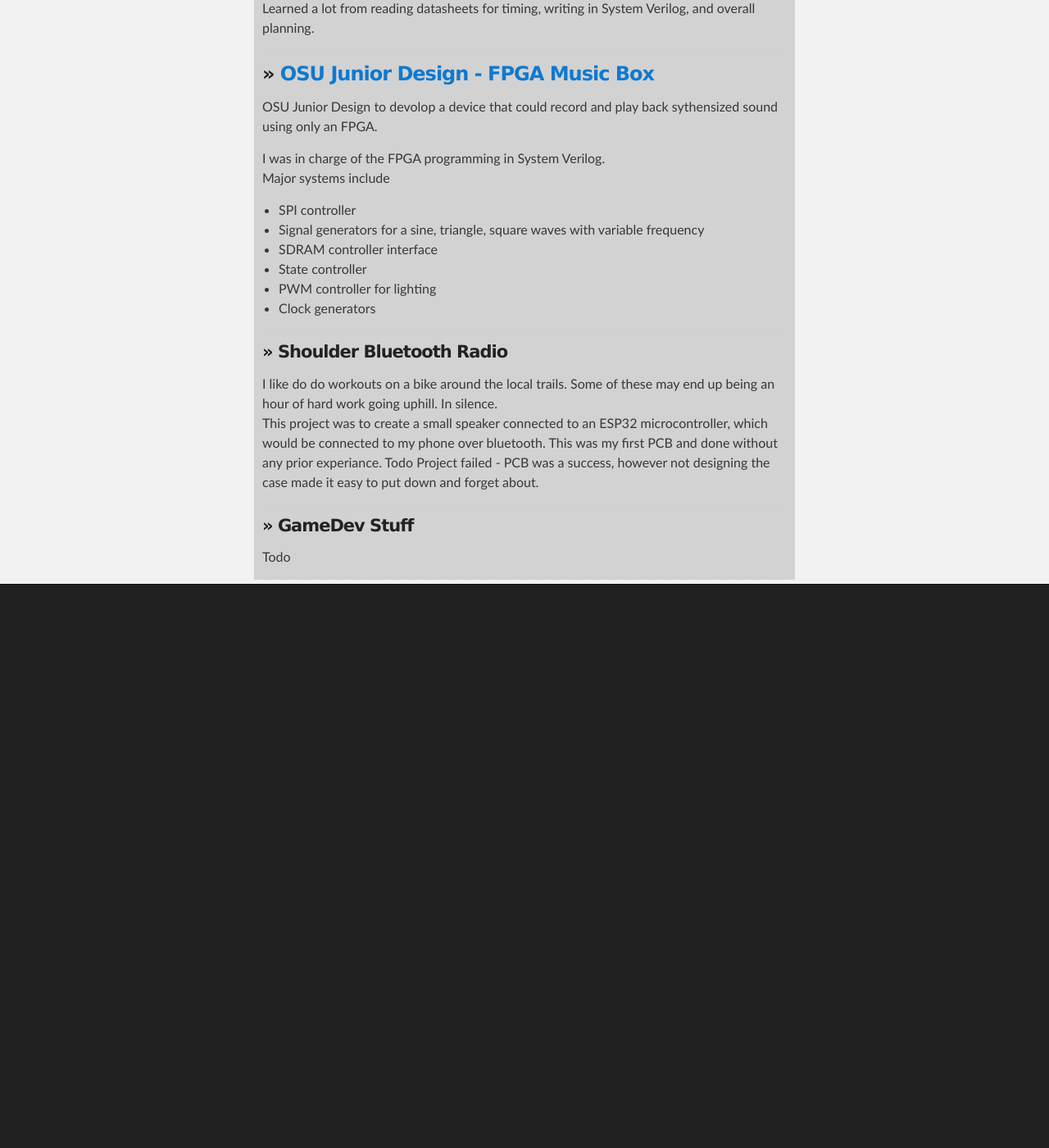
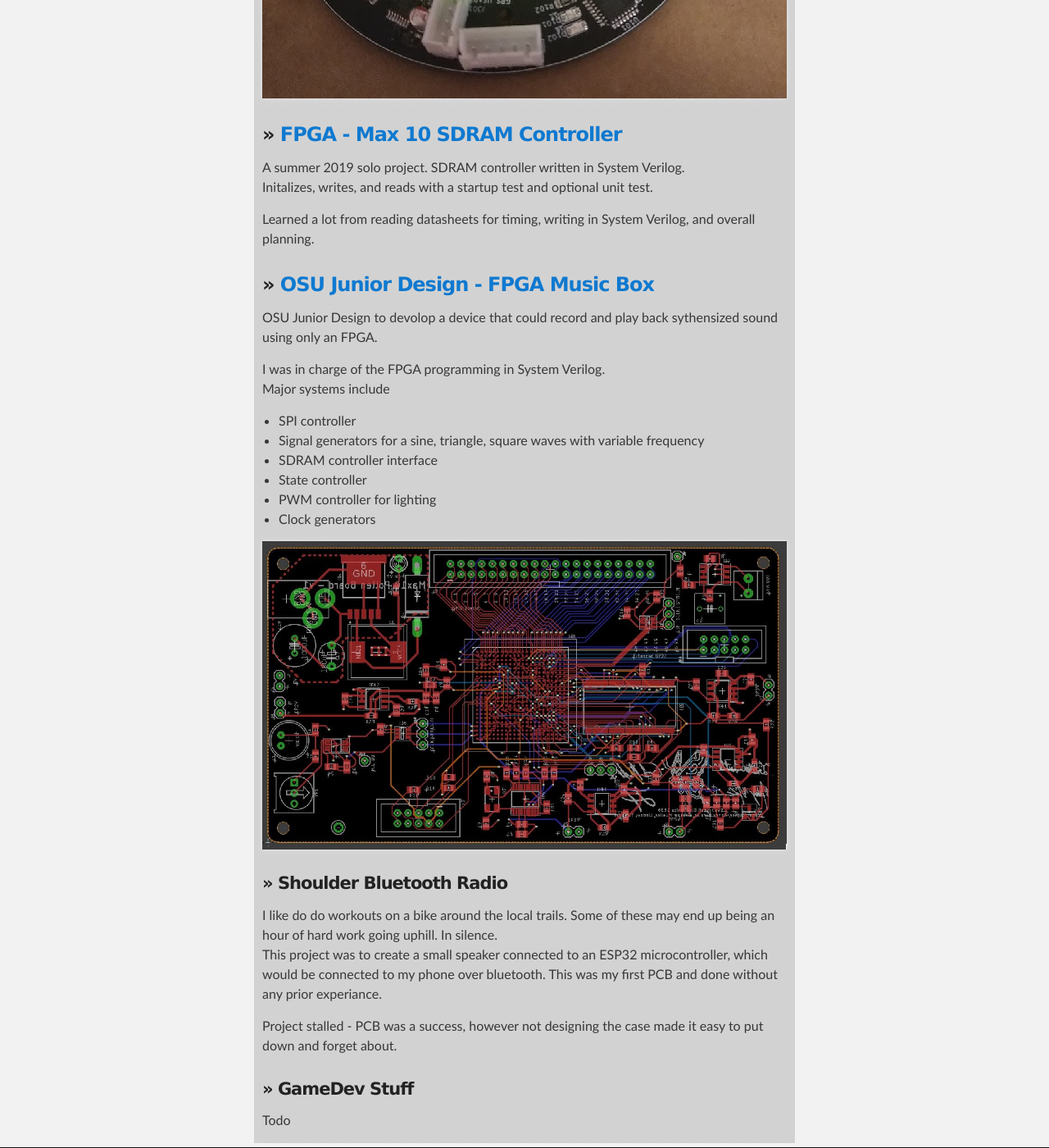
Before and after one commit to Muellegr/Muellegr.github.io, a Jekyll site: the page built from index.md, in a window 1280 px wide and 1400 px high, scrolled down 1008 px. Shown: the whole window at 82% size. Built offline with Jekyll 4.4.1, drawn with Linux system fonts in a browser that asks for light colours; before the commit the page ends 1721 px from its top, so only the background shows below that; some of the changed text lies outside the part shown.

Commit message:
testing ref images

```diff
--- a/index.md
+++ b/index.md
@@ -14,8 +14,7 @@ Other goals are using sensitive and small components such as gyrometers and magn
 
 PCB complete and assembled.  Currently writing prototype software!
 [Case](https://github.com/Muellegr/Star_Gazer/wiki/Case)
-![PCB](assets/StarGazer/pcb_angle.png)
-![PCB]2(assets/StarGazer/pcb_top.png)
+![PCB](assets/StarGazer/pcb_top.png)
 * * *
 
 ### » [FPGA - Max 10 SDRAM Controller](https://github.com/Muellegr/FPGA-Max10-SDRAM-Project-1)
@@ -38,14 +37,16 @@ Major systems include
 * PWM controller for lighting
 * Clock generators
 
+![PCB](assets/JuniorDesign/pcb_top.png)
+
 * * *
 
 #### » Shoulder Bluetooth Radio
 I like do do workouts on a bike around the local trails.  Some of these may end up being an hour of hard work going uphill.  In silence.
 This project was to create a small speaker connected to an ESP32 microcontroller, which would be connected to my phone over bluetooth.
 This was my first PCB and done without any prior experiance.
-Todo
-Project failed - PCB was a success, however not designing the case made it easy to put down and forget about.
+
+Project stalled - PCB was a success, however not designing the case made it easy to put down and forget about.
 * * *
 
 #### » GameDev Stuff
```
